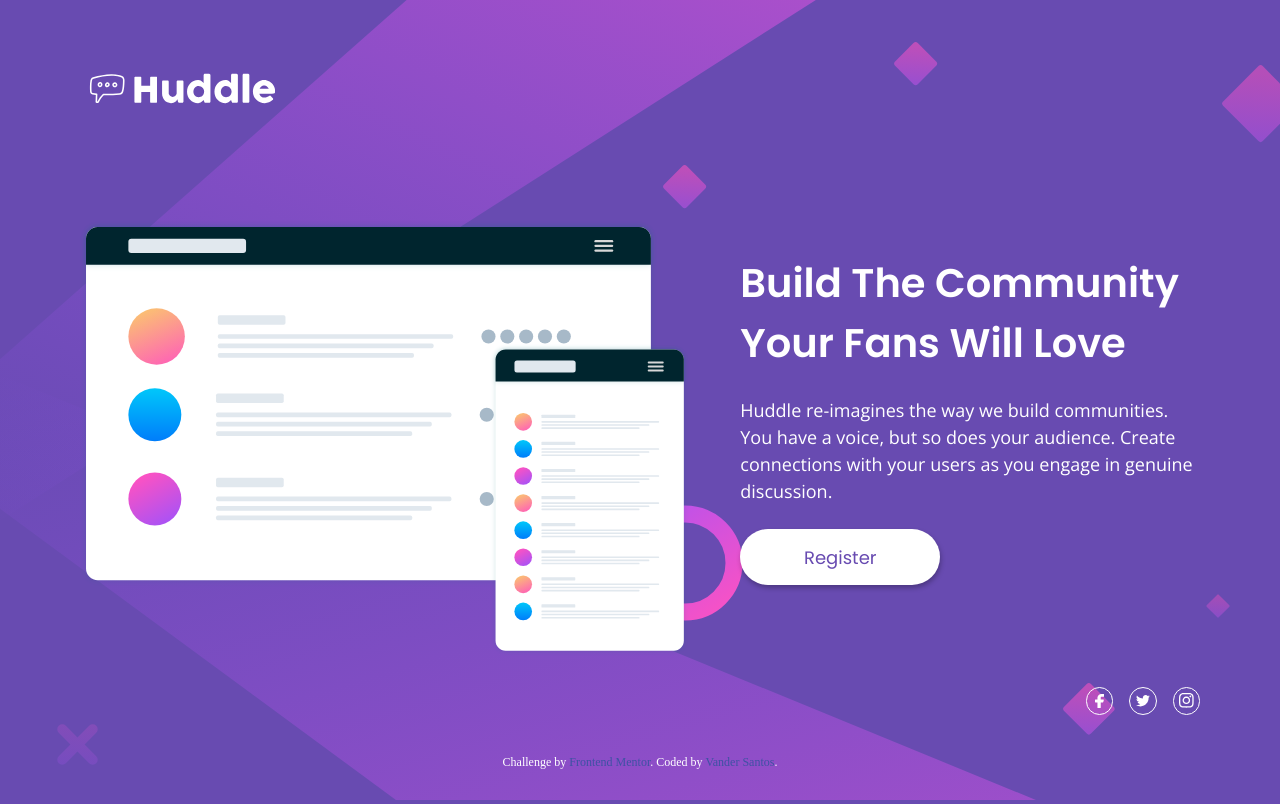
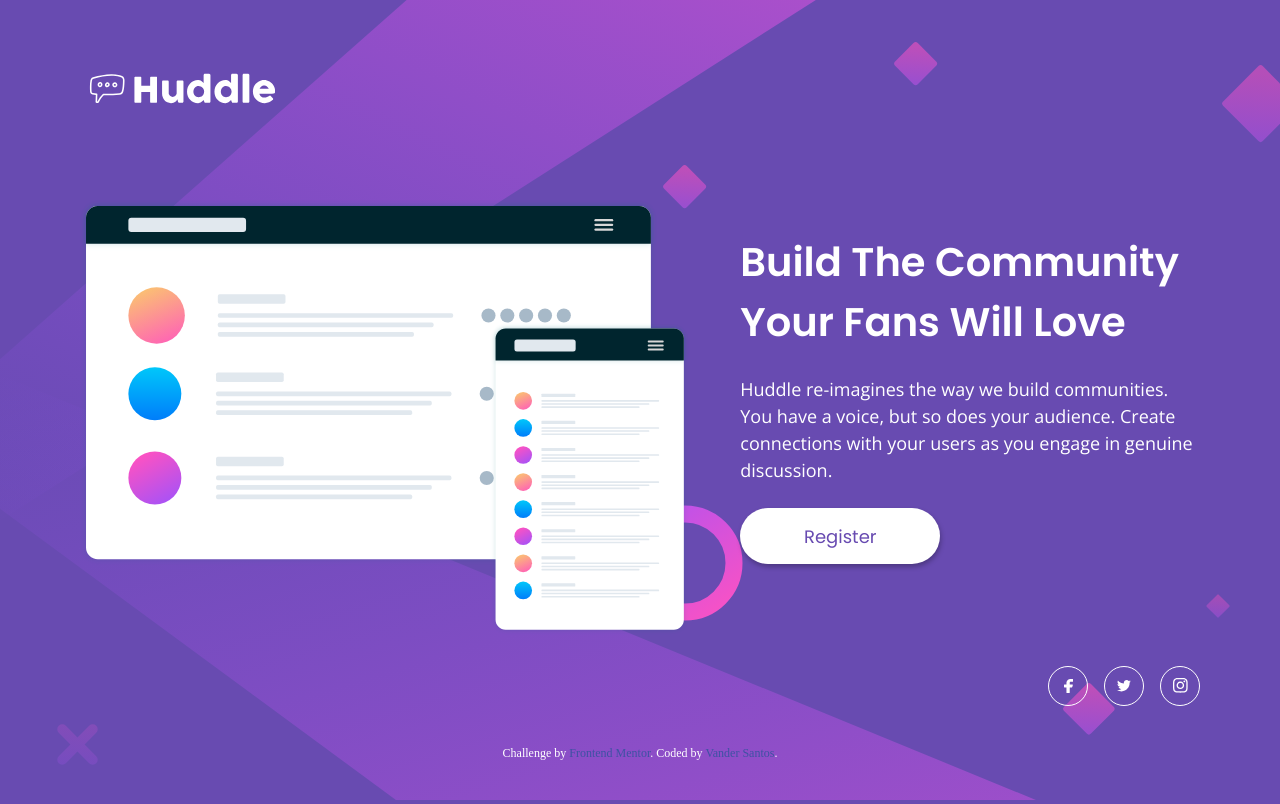
Before and after one commit to vanderms/huddle-hero-section, a website: page index.html in a window 1280 px wide. Drawn offline with nearby package versions, Linux system fonts and the light colour scheme.

Commit message:
adjust main content margin top and social links size

```diff
--- a/index.scss
+++ b/index.scss
@@ -81,7 +81,7 @@ body {
     margin: 70px 39px 0 40px;
 
     @include media(laptop) {
-      margin: 104px 85px 0 80px;
+      margin: 83px 85px 0 80px;
       display: flex;
       justify-content: space-between;
     }
@@ -205,6 +205,11 @@ body {
           fill: #ff52c1;
         }
       }
+
+      @include media(laptop) {
+        height: 40px;
+        width: 40px;
+      }
     }
   }
 }
```
Also changed, not shown: index.css, 1 other file.
